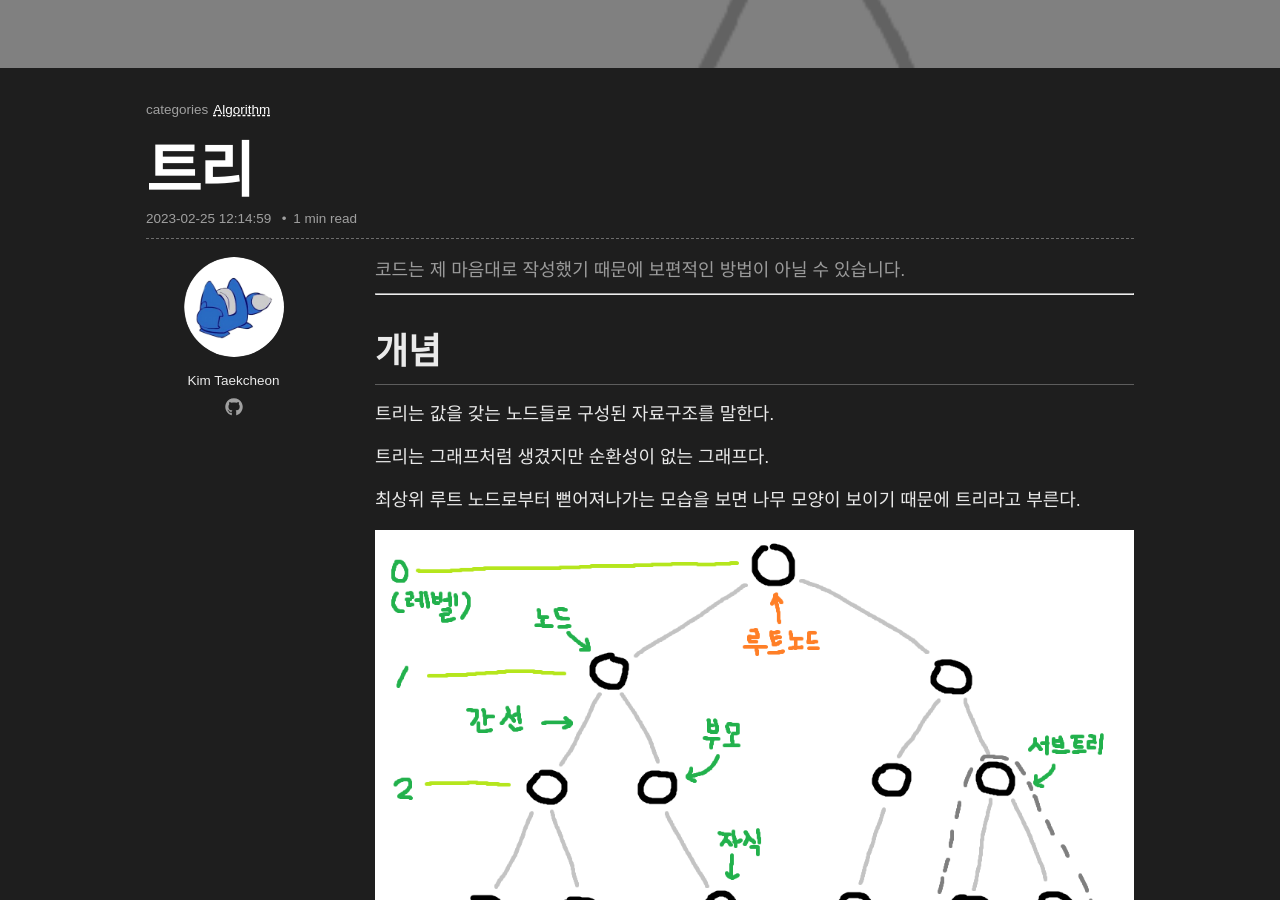
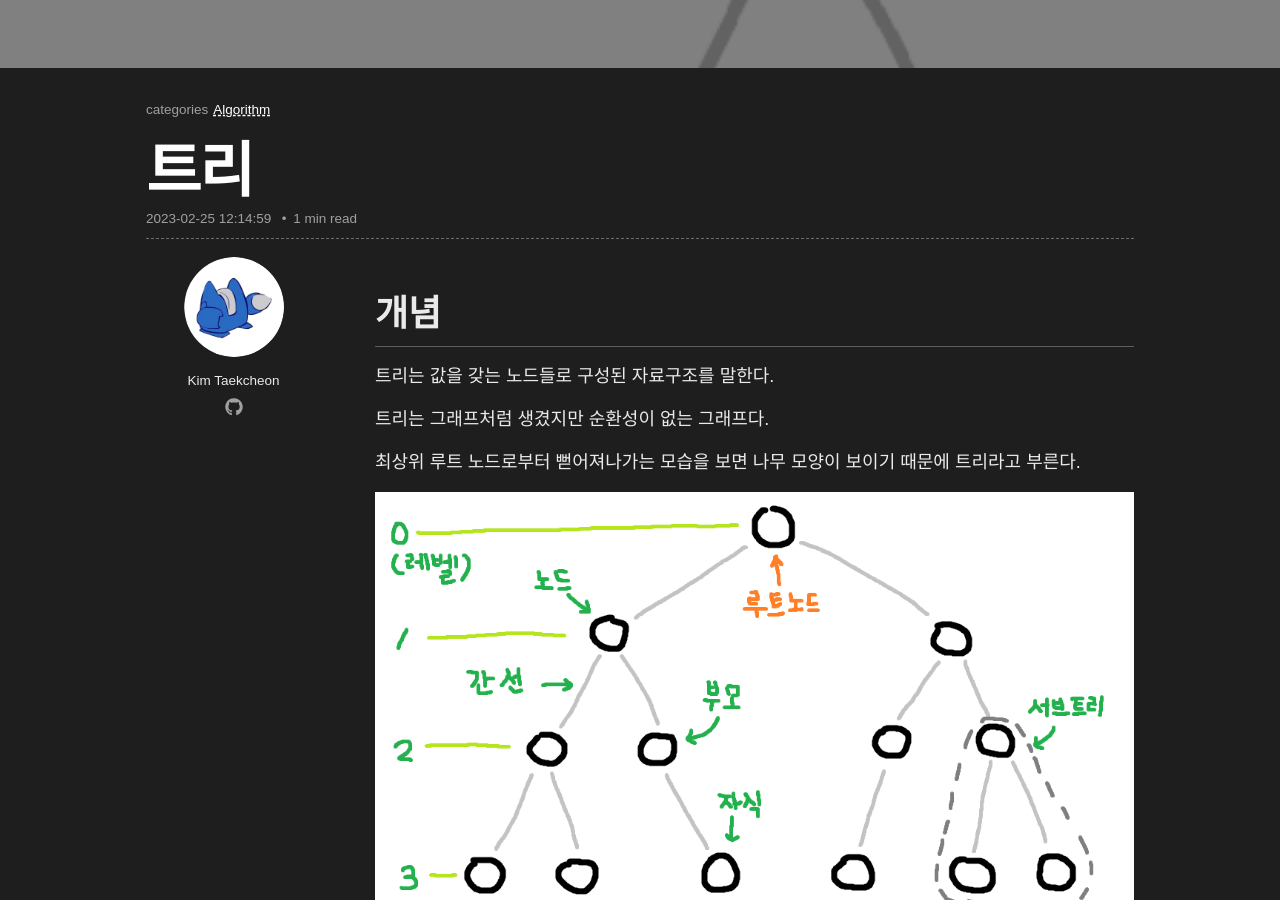
Before and after one commit to 10cheon00/-deprecated-10cheon00.github.io, a Jekyll site: the page built from _posts/2023-02-25-트리.md, in a window 1280 px wide and 900 px high, scrolled down 361 px. Built offline with Jekyll 4.4.1, drawn with Linux system fonts in a browser that asks for light colours; nearby versions of some CDN libraries; some of the changed lines change nothing that is shown.

Commit message:
docs: update "트리"
hyperlink is added on "이진 트리"

```diff
--- a/_posts/2023-02-25-트리.md
+++ b/_posts/2023-02-25-트리.md
@@ -5,10 +5,6 @@
 image:
   path: /assets/images/algorithm/tree_0.png
   thumbnail: /assets/images/algorithm/tree_0.png
----
-
-<gray>코드는 제 마음대로 작성했기 때문에 보편적인 방법이 아닐 수 있습니다.</gray>
-
 ---
 
 # 개념
@@ -36,7 +32,7 @@
 
 특수한 상황이 아니면 일반적으로 자식 노드를 최대 2개까지 두는 이진 트리를 이용하는 경우가 많다.
 
-- 이진 트리
+- [이진 트리](/algorithm/이진-트리)
 - AVL트리
 - Red-black 트리
 - 힙
```
